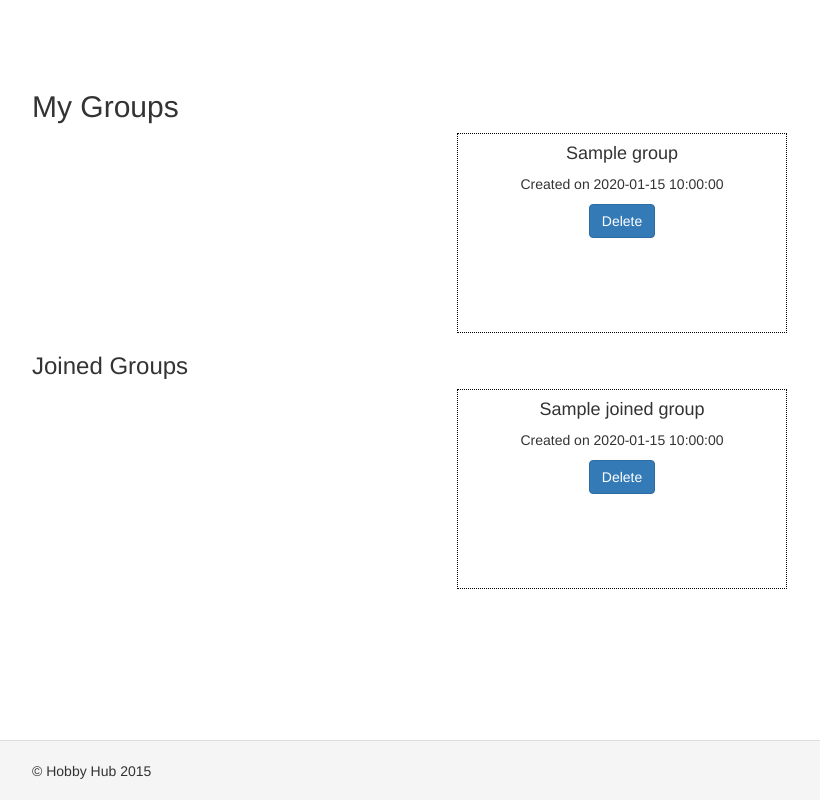
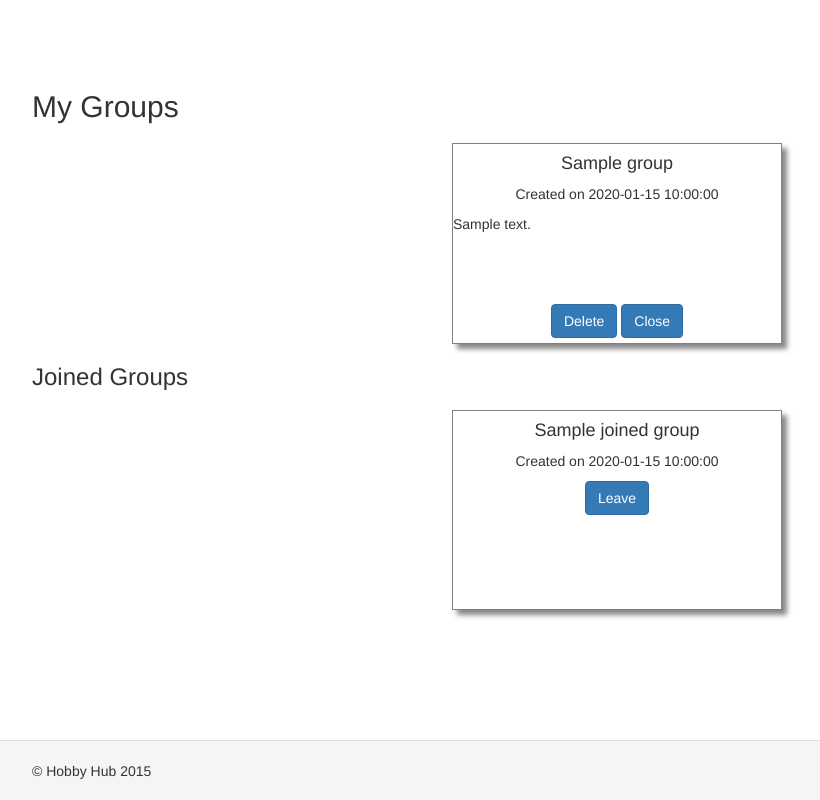
Before and after one commit to wwcao/group8, a Yii app: template basic/views/site/view-group.php in a window 1280 px wide. Shown: the whole page, without its empty margins (38-858 px from the left). Run offline with PHP 8.4 and a stand-in for Yii, Linux system fonts and the light colour scheme; the template is opened without the code that fills it: most values are stand-ins (such as "Sample title", 1, 10 or a date in 2020); data that the repository does not hold is empty; some libraries are stand-ins or nearby versions.

Commit message:
fixed description

```diff
--- a/LoginDB/userDB.sql
+++ b/LoginDB/userDB.sql
@@ -27,7 +27,7 @@ CREATE TABLE IF NOT EXISTS `profiles` (
 CREATE TABLE IF NOT EXISTS `groups` (
 	`groupname`	varchar(50) NOT NULL,
 	`l_user` varchar(50) NOT NULL,
-	`descripton` BLOB NOT NULL,
+	`descripton` text NOT NULL,
 	`create_date`	DATE,
 	`status` varchar(1) check (`status` = 'c' or `status`='o'),
 	PRIMARY KEY (`groupname`,`l_user`)
--- a/basic/controllers/SiteController.php
+++ b/basic/controllers/SiteController.php
@@ -100,7 +100,7 @@ class SiteController extends Controller
                 ->where(['l_user' => $this->getUser()->username]);
 
         $pagination_mygroups = new Pagination([
-            'defaultPageSize' => 4,
+            'defaultPageSize' => 3,
             'totalCount' => $queryMyGroup->count(),
         ]);
 
@@ -118,7 +118,7 @@ class SiteController extends Controller
                 ->select('*');
 
         $pagination_joinedgroup = new Pagination([
-            'defaultPageSize' => 5,
+            'defaultPageSize' => 3,
             'totalCount' => $queryJoinedGroup->count(),
         ]);
 
--- a/basic/views/site/creategroup.php
+++ b/basic/views/site/creategroup.php
@@ -25,7 +25,7 @@ use yii\widgets\ActiveForm;
     <?php $form = ActiveForm::begin(); ?>
 
         <?= $form->field($model, 'groupname') ?>
-        <?= $form->field($model, 'descripton')->textarea(['maxlength' => 300, 'rows' => 6, 'cols' => 50])?>
+        <?= $form->field($model, 'descripton')->textarea(['rows' => 5, 'cols' => 45])?>
 
         <div class="form-group">
             <?= Html::submitButton('Submit', ['class' => 'btn btn-primary']) ?>
--- a/basic/views/site/view-group.php
+++ b/basic/views/site/view-group.php
@@ -9,12 +9,22 @@ use yii\widgets\LinkPager;
     <ul class="groups">
     <?php foreach ($myGroups as $group): ?>
         <li><div class="group">
-                <div style="text-align:center;">
+                <div class="groupinfo">
                     <h4><?= Html::encode("{$group->groupname}") ?></h4>
                     <p>Created on <?= Html::encode("{$group->create_date}") ?></p>
+                    <p style="text-align:left;"><?php
+                        $content = $group->descripton;
+                        if(strlen($content) > 150)
+                        {
+                            $content = substr($group->descripton, 1, 80) . '...';
+                        }
+                        ?>
+                        <?= Html::encode("{$content}") ?>
+                    </p>
                 </div>
-                <div style="text-align: center;">
+                <div class="actionOnGroup">
                     <?= Html::submitButton('Delete', ['class' => 'btn btn-primary']) ?>
+                    <?= Html::submitButton('Close', ['class' => 'btn btn-primary']) ?>
                 </div>
             </div>
         </li>
@@ -30,8 +40,6 @@ use yii\widgets\LinkPager;
     </div>
     <?php }?>
 
-
-
 <?php if(count($joinedGroups)>0) { ?>
 <div>
 
@@ -44,7 +52,7 @@ use yii\widgets\LinkPager;
                     <p>Created on <?= Html::encode("{$group->create_date}") ?></p>
                 </div>
                 <div style="text-align: center;">
-                    <?= Html::submitButton('Delete', ['class' => 'btn btn-primary']) ?>
+                    <?= Html::submitButton('Leave', ['class' => 'btn btn-primary']) ?>
                 </div>
             </div>
         </li>
--- a/basic/web/css/site.css
+++ b/basic/web/css/site.css
@@ -110,10 +110,21 @@ a.desc:after {
 }
 
 .group {
-    border: 1px dotted black;
+    margin-top: 10px;
+    margin-right: 10px;
+    border: 1px solid gray;
     width: 30%;
     display: inline-table;
     height:200px;
+    box-shadow: 5px 5px 5px #888888;
+}
+
+.groupinfo {
+    height: 150px;
+}
+
+.actionOnGroup {
+    margin-bottom: 5px;
 }
 
 .no-group {
```
